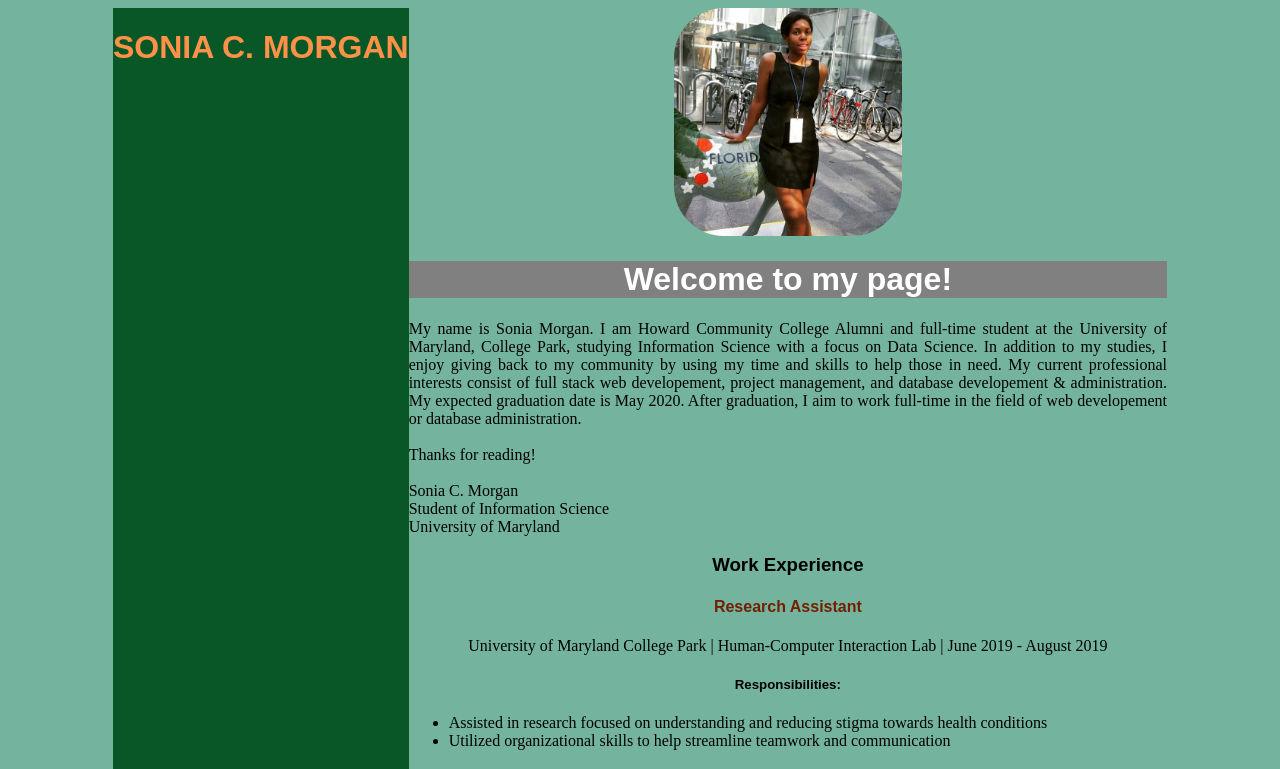
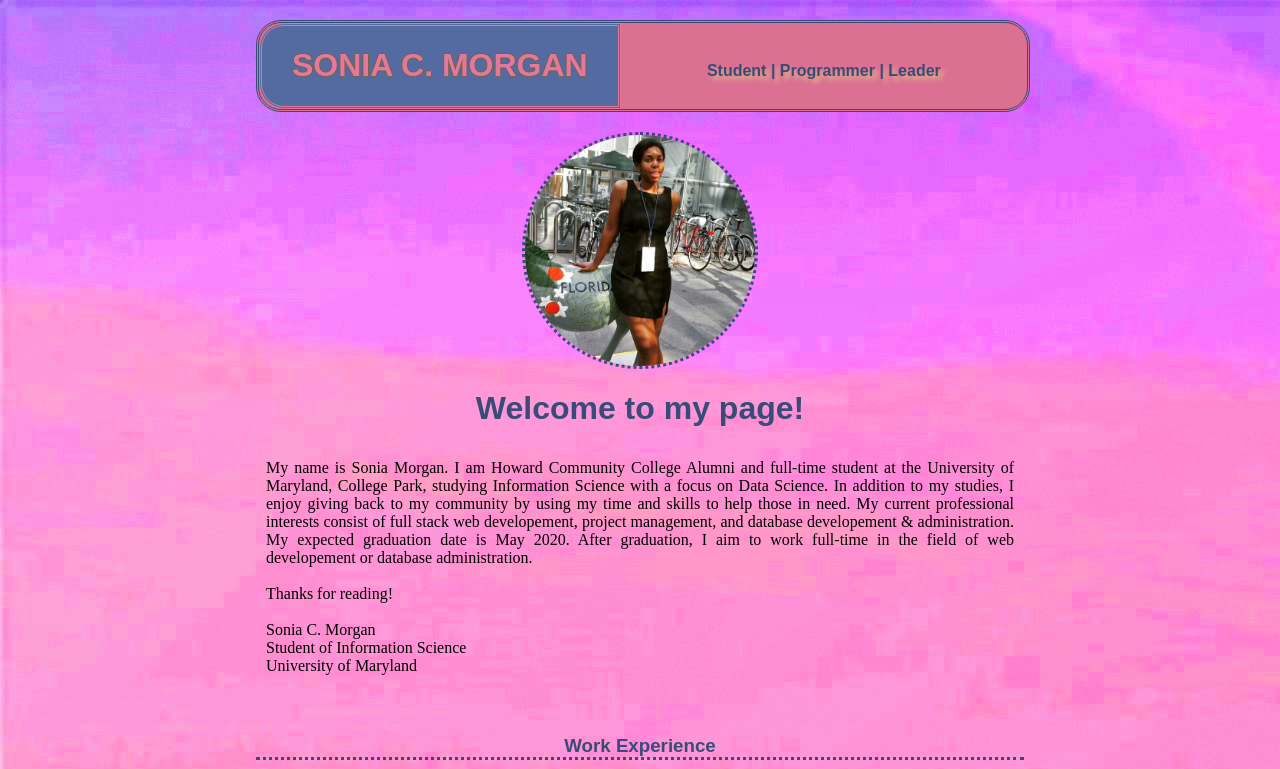
Before and after one commit to soniacjallah/INST377, a plain HTML site: page index.html in a window 1280 px wide. Shown: the top 769 px of the page. Drawn offline with Linux system fonts and the light colour scheme.

Commit message:
New and improved website!

```diff
--- a/index.html
+++ b/index.html
@@ -1,94 +1,135 @@
 <!DOCTYPE html>
 <html lang="en-US">
-
   <head>
     <title>Sonia C. Morgan</title>
     <link rel="stylesheet" href="styles.css" />
-
   </head>
 
-<body>
-    <div class="title">
-        <h1 class="title__text">SONIA C. MORGAN</h1>
-
+  <body class="page__container">
+    <div class="page__content">
+      <div class="title__container">
+        <div class="title__name">
+          <h1>SONIA C. MORGAN</h1>
         </div>
-    <div class="centerContent">
-        <div class="intro">
-            <img src="aPicOfMe.png" alt="A picture of me" id="picOfSonia">
+        <div class="title__description">
+          <h4><br />Student | Programmer | Leader</h4>
+        </div>
+      </div>
+    </div>
+    <div class="page__content">
+      <div class="intro__container">
+        <img
+          src="aPicOfMe.png"
+          alt="A picture of me"
+          id="picOfSonia"
+          class="image"
+        />
         <h1 class="intro__header">Welcome to my page!</h1>
         <p class="intro__text">
-                My name is Sonia Morgan. I am Howard Community College Alumni and full-time student at the University of
-                Maryland,
-                College Park, studying Information Science with a focus on Data Science. In addition to
-                my studies, I enjoy giving back to my community by using my time and skills to help
-                those in need. My current professional interests consist of full stack web developement, project
-                management,
-                and database developement & administration. My expected graduation date is May 2020. After graduation, I
-                aim to
-                work full-time in the field of web developement or database administration.
+          My name is Sonia Morgan. I am Howard Community College Alumni and
+          full-time student at the University of Maryland, College Park,
+          studying Information Science with a focus on Data Science. In addition
+          to my studies, I enjoy giving back to my community by using my time
+          and skills to help those in need. My current professional interests
+          consist of full stack web developement, project management, and
+          database developement & administration. My expected graduation date is
+          May 2020. After graduation, I aim to work full-time in the field of
+          web developement or database administration.
 
-                <br>
-                <br>
+          <br />
+          <br />
           Thanks for reading!
-                <br>
-                <br>
+          <br />
+          <br />
           Sonia C. Morgan
-                <br>
+          <br />
           Student of Information Science
-                <br>
+          <br />
           University of Maryland
-
-
         </p>
       </div>
-        <div class="exp">
-            <h3 class="exp__header">Work Experience</h3>
-            <div class="exp__record">
+      <div class="experience__container">
+        <h3 class="experience__header">Work Experience</h3>
+        <div class="experience__content">
           <h4 class="record__header">Research Assistant</h4>
-                <p class="record__description">University of Maryland College Park | Human-Computer Interaction Lab | June 2019 - August 2019</p>
+          <div class="record__content">
+            <p>
+              University of Maryland College Park | Human-Computer Interaction
+              Lab | June 2019 - August 2019
+            </p>
             <h5>Responsibilities:</h5>
             <ul>
-                    <li>Assisted in research focused on understanding and reducing stigma towards
-                            health conditions</li>
-                    <li>Utilized organizational skills to help streamline teamwork and communication</li>
+              <li>
+                Assisted in research focused on understanding and reducing
+                stigma towards health conditions
+              </li>
+              <li>
+                Utilized organizational skills to help streamline teamwork and
+                communication
+              </li>
             </ul>
           </div>
 
-            <div class="exp__record">
           <h4 class="record__header">Help Desk Technician</h4>
-                <p class="record__description">
-                    University of Maryland College Park | Engineering IT Department | December 2017 - Present
+          <div class="record__content">
+            <p>
+              University of Maryland College Park | Engineering IT Department |
+              December 2017 - Present
             </p>
             <h5>Responsibilities:</h5>
             <ul>
-                    <li>Collaborate with team members to ensure client satisfaction</li>
-                    <li>Troubleshoot, diagnose, and solve issues in desktops/laptops,
-                        network infrastructure, software applications, and Ubuntu/Mac/Windows OS</li>
+              <li>
+                Collaborate with team members to ensure client satisfaction
+              </li>
+              <li>
+                Troubleshoot, diagnose, and solve issues in desktops/laptops,
+                network infrastructure, software applications, and
+                Ubuntu/Mac/Windows OS
+              </li>
               <li>Troubleshoot/solve printer issues</li>
-                    <li>Communicate with team members to execute and improve annual computer
-                        refresh program for the A. James Clark School of Engineering, UMD</li>
-                    <li>Dedicate self to providing friendly, quality service with attention
-                        to detail to ensure a pleasant experience for clients</li>
+              <li>
+                Communicate with team members to execute and improve annual
+                computer refresh program for the A. James Clark School of
+                Engineering, UMD
+              </li>
+              <li>
+                Dedicate self to providing friendly, quality service with
+                attention to detail to ensure a pleasant experience for clients
+              </li>
             </ul>
           </div>
+        </div>
 
-            <div class="exp__record">
+        <h3 class="experience__header">Volunteer Experience</h3>
+        <div class="experience__content">
           <h4 class="record__header">Volunteer Coordinator</h4>
-                <p class="record__description">
-                    University of Maryland College Park | Terps for Change | August 2017 - January 2018
+          <div class="record__content">
+            <p>
+              University of Maryland College Park | Terps for Change | August
+              2017 - January 2018
             </p>
             <h5>Responsibilities:</h5>
             <ul>
-                    <li>Exhibited strong communication skills when contacting volunteers each week</li>
-                    <li>Used resources and personal experiences to create engaging activity plans</li>
-                    <li>Displayed organizational skills by keeping records of volunteer attendance</li>
-                    <li>Effectively collaborated with Community Lead in assisting the local community</li>
+              <li>
+                Exhibited strong communication skills when contacting volunteers
+                each week
+              </li>
+              <li>
+                Used resources and personal experiences to create engaging
+                activity plans
+              </li>
+              <li>
+                Displayed organizational skills by keeping records of volunteer
+                attendance
+              </li>
+              <li>
+                Effectively collaborated with Community Lead in assisting the
+                local community
+              </li>
             </ul>
-
           </div>
-
+        </div>
       </div>
     </div>
   </body>
-
 </html>
--- a/styles.css
+++ b/styles.css
@@ -1,18 +1,102 @@
-.title {
-  text-align: center;
-  background-color: #095727;
-  color: rgb(255, 145, 72);
+/*-------------------New and Improved Code--------------------*/
+
+.page__container {
+  display: flex;
+  justify-content: center;
+  align-content: center;
+  flex-direction: row;
+  flex-flow: wrap;
+  background-image: url("BG__seashore.jpg");
+  background-attachment: fixed;
 }
 
-.centerContent {
+.intro__container {
+  display: flex;
+  flex-direction: column;
+  justify-content: space-around;
+  justify-content: center;
+  align-items: center;
+}
+
+.intro__header {
+  color: rgb(56, 76, 119);
+}
+
+.intro__text {
+  text-align: justify;
+  margin: 10px;
+}
+
+.title__container {
+  display: flex;
+
+  background-color: palevioletred;
+  color: rgb(56, 76, 119);
+  width: 100%;
+  margin-top: 20px;
+  margin-bottom: 20px;
+  border-radius: 25px;
+  text-shadow: 4px 4px 4px burlywood;
+  border-style: double;
+}
+
+.title__name {
+  color: rgb(226, 120, 156);
+  background-color: rgb(83, 107, 160);
+  border-top-left-radius: 25px;
+  border-bottom-left-radius: 25px;
+  text-shadow: -1px 0 rgb(117, 98, 72), 0 1px rgb(117, 98, 72),
+    1px 0 rgb(117, 98, 72), 0 -1px rgb(117, 98, 72);
+  margin: auto;
+  margin-left: 0;
+  padding-left: 30px;
+  padding-right: 30px;
+  border-style: double;
+}
+
+.title__description {
+  margin: auto;
+  margin-left: 0;
+  margin-top: 0;
+  padding-left: 30px;
+  padding-right: 30px;
+
+}
+
+.page__container {
+  display: flex;
+  flex-flow: wrap;
+  margin: 0;
+}
+
+.page__content {
   width: 60%;
+}
+
+.experience__header {
+  color: rgb(56, 76, 119);
+  margin-top: 50px;
+  border-bottom-style: dotted;
   text-align: center;
 }
 
-body {
-  display: flex;
-  justify-content: center;
-  background-color: rgb(116, 180, 159);
+.record__header {
+  color: rgb(240, 113, 155);
+  text-shadow: 4px 4px 4px rgb(56, 76, 119);
+}
+
+#picOfSonia {
+  width: 30%;
+  height: 30%;
+  border-radius: 300px;
+  margin: auto;
+  border-style: dotted;
+  color: rgb(56, 76, 119);
+}
+
+ul,
+table {
+  text-align: left;
 }
 
 h1,
@@ -23,30 +107,3 @@ h5,
 h6 {
   font-family: Arial, Helvetica, sans-serif;
 }
-
-.intro__header {
-  color: rgb(255, 255, 255);
-  background-color: gray;
-}
-
-#picOfSonia {
-  width: 30%;
-  height: 30%;
-  border-radius: 50px 50px 50px 50px;
-}
-
-.record__header {
-  color: rgb(116, 31, 1);
-}
-
-table {
-  text-align: left;
-}
-
-ul {
-  text-align: left;
-}
-
-.intro__text {
-  text-align: justify;
-}
```
Also changed, not shown: BG__seashore.jpg (added). Lines whose indentation alone changed are shown as unchanged.
